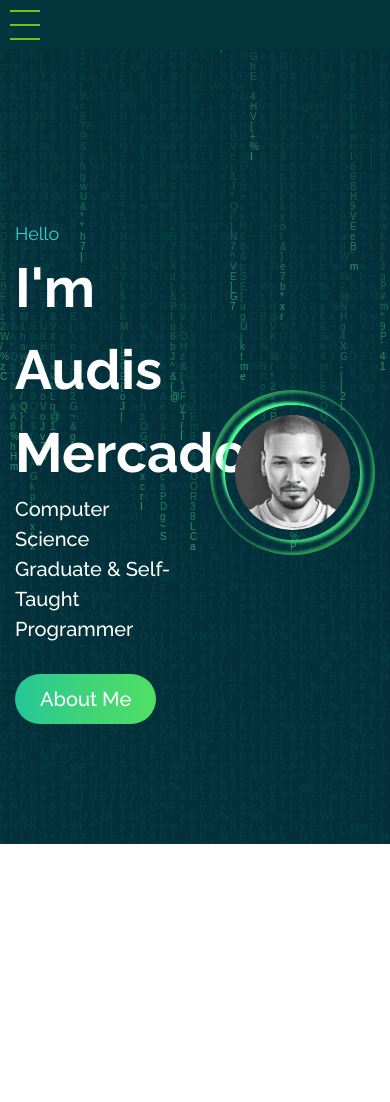
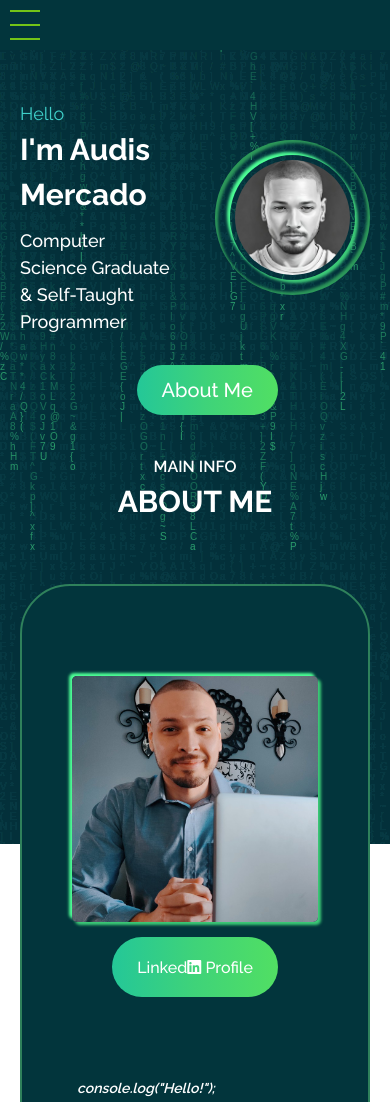
Before and after one commit to audiimer/first-portfolio, a plain HTML site: page index.html in a window 390 px wide. Shown: the top 1102 px of the page. Drawn offline with Linux system fonts and the light colour scheme.

Commit message:
Adding some responsiveness to make it work in mobile web browsers

```diff
--- a/css/style.css
+++ b/css/style.css
@@ -24,7 +24,7 @@ global style
 }
 
 body {
-    font-size: 16px;
+    /* font-size: 16px; */
     line-height: 1.5;
     overflow-x: hidden;
     /* background-color: var(--bg-darkgreen); */
@@ -307,6 +307,7 @@ home section
 .about-section {
     padding: 80px 0 0;
     min-height: 100vh;
+    display:block;
 
 }
 
@@ -350,7 +351,7 @@ home section
 
 
 .about-section .about-img .social-links a:hover {
-    color: #ffffff
+    color: #e91111
 }
 
 .about-section .about-info {
@@ -376,6 +377,8 @@ home section
     margin: 30px 20px 0 0;
 }
 
+
+/* TIMELINE ABOUT SECTION */
 .about-section .about-tabs {
     padding: 60px 15px 50px;
     flex: 0 0 100%;
@@ -798,3 +801,139 @@ canvas {
     color: #4dff96;
     transition: all 0.3s ease;
   }
+/*  TIMELINE SECTION RESPONSIVE*/
+@media screen and (max-width: 480px) {
+    .about-section .timeline .timeline-item {
+      flex: 0 0 100%;
+      max-width: 120%;
+      padding: 0 15px;
+    }
+
+    .about-section .timeline .timeline-item:nth-child(odd),
+    .about-section .timeline .timeline-item:nth-child(even) {
+      padding-right: 15px;
+      padding-left: 15px;
+    }
+
+    .about-section .timeline .timeline-item-inner {
+      padding: 20px;
+    }
+
+    .about-section .timeline .timeline-item-inner:before {
+      top: 30px;
+    }
+
+    .about-section .timeline .timeline-item-inner h3 {
+      font-size: 18px;
+      margin: 0 0 4px;
+    }
+
+    .about-section .timeline .timeline-item-inner h4 {
+      font-size: 14px;
+    }
+
+    .about-section .timeline .timeline-item-inner p {
+      font-size: 14px;
+      line-height: 22px;
+      margin-top: 12px;
+    }
+  }
+
+  /* Home section */
+  @media screen and (max-width: 480px) {
+
+
+    .home-section .full-screen {
+      padding: 30px 0;
+      min-height: auto;
+    }
+
+    .home-section .home-text,
+    .home-section .home-img {
+      flex: 1;
+      max-width: 100%;
+      padding: 20px;
+      margin-bottom: 20px;
+    }
+
+
+    .home-section .home-text h2 {
+      font-size: 30px;
+      margin-bottom: 10px;
+    }
+
+    .home-section .home-text h1 {
+      font-size: 18px;
+    }
+
+      .home-section .home-text .btn-1 {
+        position: absolute;
+        left: 35%;
+      }
+
+
+    .home-section .home-img .img-box img {
+      width: 100%;
+      border-radius: 50%;
+      border: 5px solid transparent;
+    }
+
+
+  }
+
+
+  /* TESt */
+  @media screen and (max-width: 480px) {
+    .about-section {
+        margin: 10px;
+      padding: 40px 10px;
+      min-height: auto;
+      display: flex;
+      flex-direction: column;
+      align-items: center;
+    }
+
+    .about-section * {
+      display: block;
+    }
+
+    .about-section .about-img {
+      max-width: 100%;
+      padding: 50px;
+      margin-bottom: 30px;
+    }
+
+    .about-section .about-img .img-box {
+      padding: 0;
+    }
+
+    .about-section .about-img .img-box img {
+      border: none;
+    }
+
+    .about-section .about-img .social-links {
+      margin-top: 15px;
+    }
+
+    .about-section .about-img .social-links a {
+      font-size: 16px;
+      margin: 0 2px;
+      line-height: normal;
+    }
+
+    .about-section .about-info {
+      max-width: 90%;
+    }
+
+    .about-section .about-info p {
+      font-size: 14px;
+      line-height: 22px;
+      margin-bottom: 10px;
+      padding-left: 40px;
+    }
+
+    .about-section .about-info .btn-1 {
+        text-align: center;
+      margin: 20px 0 0;
+    }
+  }
--- a/index.html
+++ b/index.html
@@ -34,6 +34,7 @@
       </ul>
     </nav>
   </header>
+  <canvas id="c"></canvas>
   <!-- navigation menu end  -->
   <!-- Modal -->
   <div id="myModal" class="modal">
@@ -67,7 +68,7 @@
           <h2>I'm Audis Mercado</h2>
           <h1>Computer Science Graduate & Self-taught programmer</h1>
           <a href="#about-section" class="btn-1  hover-in-shadow">About Me</a>
-          <canvas id="c">
+
         </div>
         <div class="home-img">
           <div class="img-box inner-shadow">
@@ -394,7 +395,6 @@
       <!-- education end -->
 
     </div>
-    </canvas>
   </section>
   <!-- about section end -->
 
--- a/js/main.js
+++ b/js/main.js
@@ -140,7 +140,7 @@ function draw() {
   setInterval(draw, 35);
 
 
-  //NAVBAS
+  //NAVBAR
   const navbarToggle = document.querySelector('.navbar-toggle');
   const navbarMenu = document.querySelector('.navbar-menu');
 
```
